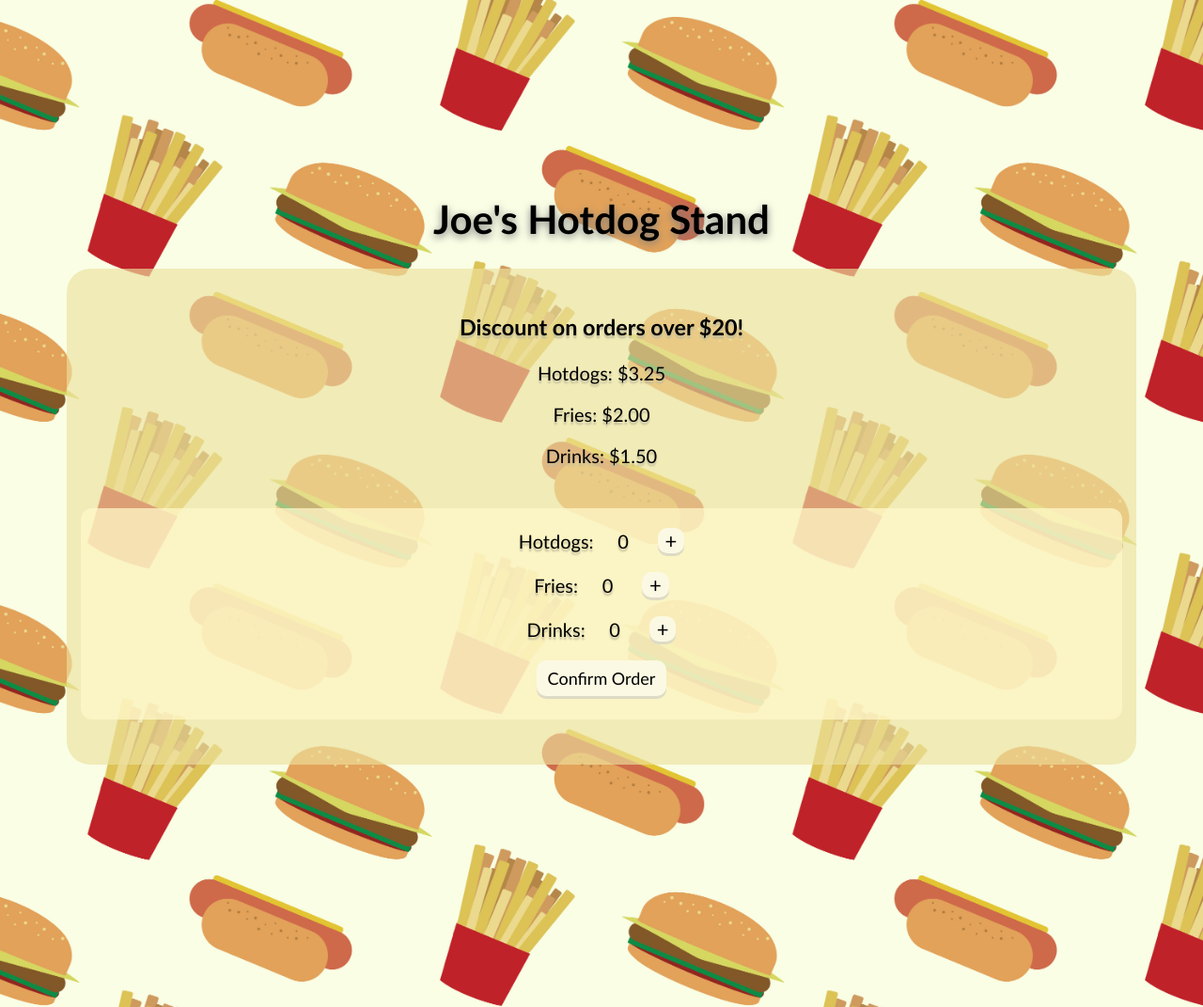
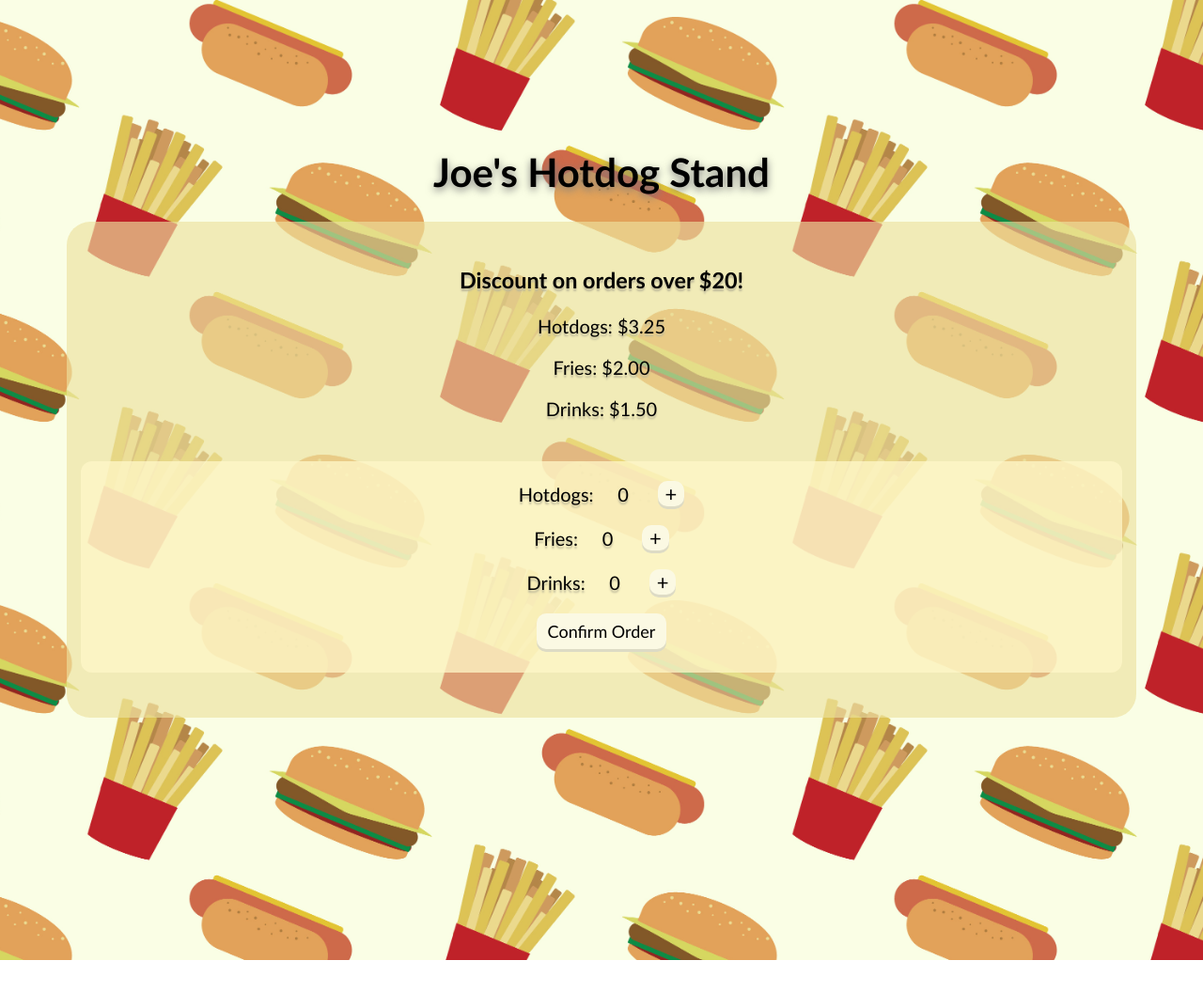
Before and after one commit to joyho796/assignment4, a plain HTML site: page index.html in a window 1280 px wide. Shown: the whole page at 94% size. After the commit the page ends 1022 px from the top, so only its background shows below. Drawn offline with Linux system fonts and the light colour scheme.

Commit message:
Update style.css

```diff
--- a/style.css
+++ b/style.css
@@ -2,7 +2,7 @@ h1 {
     font-weight: bold;
     font-size: 42px;
     text-shadow: 0px 3px 8px #7d7d7d;
-    padding-top: 180px;
+    padding-top: 130px;
 }
 
 #info, #summary{
```
